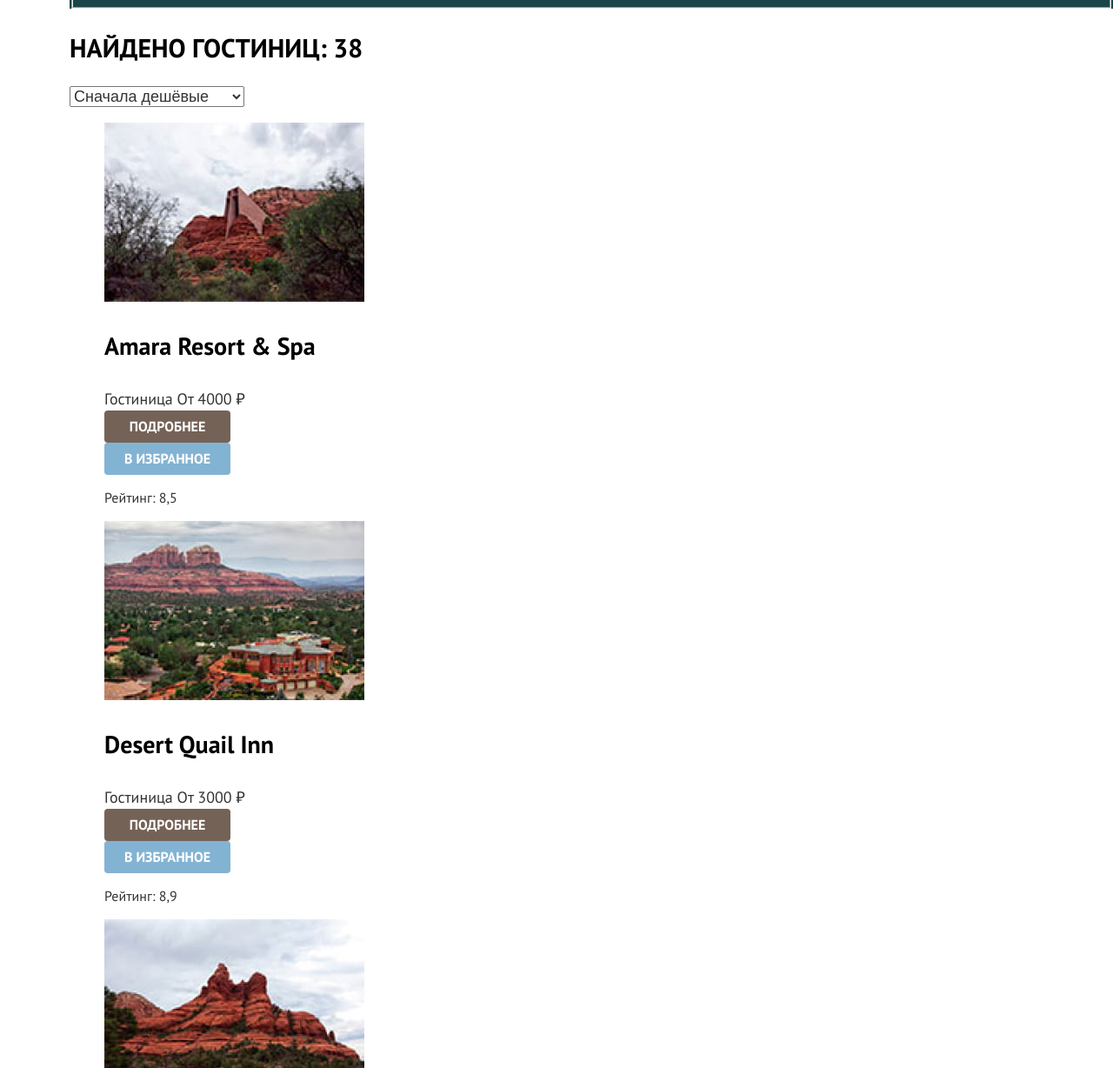
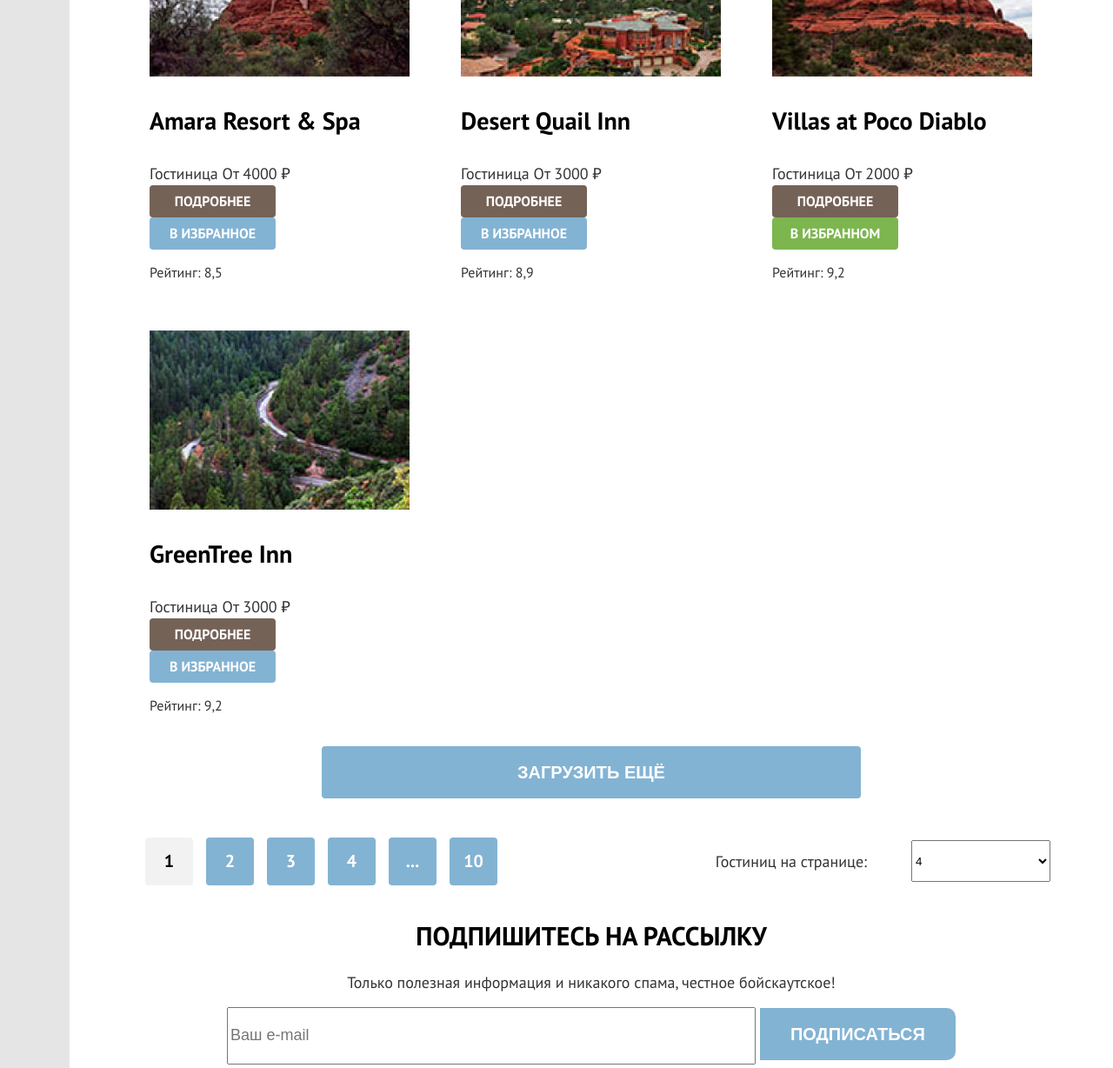
Before and after one commit to htmlacademy-htmlcss/1615961-sedona-33, a plain HTML site: page catalog.html in a window 1280 px wide. Shown: the part 772-2000 px from the top of the page at 87% size. Drawn offline with Linux system fonts and the light colour scheme.

Commit message:
Добавляет сетку страницы каталога

```diff
--- a/catalog.html
+++ b/catalog.html
@@ -217,8 +217,9 @@
               <a class="pagination-link" href="#">10</a>
             </li>
           </ul>
+          <div class="inner-select-control">
             <p class="inner-page-text">Гостиниц на странице:</p>
-          <select class="select-control">
+            <select class="select-control-pagination">
               <option value="one">1</option>
               <option value="two">2</option>
               <option value="three">3</option>
@@ -226,6 +227,7 @@
               <option value="five">5</option>
               <option value="six">6</option>
             </select>
+          </div>
          </section>
          <section class="newsletter-inner">
           <h2 class="newsletter-title newsletter-title-inner">Подпишитесь на рассылку</h2>
--- a/styles/styles.css
+++ b/styles/styles.css
@@ -21,6 +21,7 @@ html {
   padding-left: 40px;
   padding-right: 40px;
   margin: 0 auto;
+  background-color: #E5E5E5;
 }
 
 body {
@@ -86,6 +87,8 @@ body {
   box-sizing: border-box;
   min-width: 200px;
   max-width: 320px;
+  margin: 0;
+  padding: 0;
   padding-left: 35px;
   padding-right: 35px;
   height: 60px;
@@ -98,7 +101,6 @@ body {
   text-decoration: none;
   text-transform: uppercase;
   border-radius: 0px 10px 10px 0px;
-  margin: 0;
   border: none;
 }
 
@@ -384,10 +386,28 @@ body {
   /* Catalog */
 
 .hotels-properties {
+  display: flex;
+  width: 1200px;
+  min-height: 408px;
+  flex-direction: column;
   background-color: #1a4649;
   background-image: url("../images/catalog-filters-background.jpg");
   background-repeat: no-repeat;
   background-size: 100% auto;
+}
+
+.catalog-filter {
+  display: flex;
+  width: 1055px;
+  margin-left: 71px;
+  margin-right: 71px;
+  margin-bottom: 86px;
+  justify-content: space-between;
+}
+
+.catalog-filter-buttons {
+  display: flex;
+  flex-direction: column;
 }
 
 .inner-header-title {
@@ -395,10 +415,20 @@ body {
   font-weight: 700;
   font-size: 60px;
   line-height: 78px;
+  max-width: 750px;
+  margin: 0;
+  margin-top: 35px;
+  margin-left: 71px;
+  margin-bottom: 7px;
 }
 
 .breadcrumbs {
+  display: flex;
+  width: 50%;
   color: #ffffff;
+  margin: 0;
+  margin-left: 73px;
+  margin-bottom: 45px;
 }
 
 .catalog-filter {
@@ -420,10 +450,51 @@ body {
   font-weight: 400;
   font-size: 18px;
   line-height: 23px;
+  width: 287px;
+  height: 48px;
+}
+
+.inner-results {
+  display: flex;
+  max-width: 1057px;
+  margin: 0 auto;
+  padding: 50px;
+}
+
+.inner-sort-text {
+  max-width: 370px;
+  margin: 0;
+  margin-right: 192px;
+}
+
+.hotel-card-list {
+  display: flex;
+  flex-wrap: wrap;
+}
+
+.hotel-cards {
+  width: 1056px;
+  margin: 0 auto;
+  padding: 0;
 }
 
 .hotel-card-list {
   list-style-type: none;
+  margin: 0;
+  padding: 0;
+}
+
+.hotel-card-item {
+  box-sizing: border-box;
+  display: block;
+  width: 340px;
+  padding: 20px;
+  margin: 0;
+  margin-right: 18px;
+}
+
+.hotel-card-item:nth-child(3) {
+  margin-right: 0;
 }
 
 .hotel-card-link {
@@ -447,7 +518,7 @@ body {
 }
 
 .cards-show-more {
-  display: flex;
+  display: block;
   max-width: 700px;
   min-width: 620px;
   height: 60px;
@@ -462,15 +533,43 @@ body {
   background: #83B3D3;
   border-radius: 4px;
   align-items: center;
-  justify-content: center;
+  margin: 0 auto;
   box-sizing: border-box;
   border: none;
+}
+
+.catalog-pagination {
+  display: flex;
+  margin: 0 auto;
+  margin-top: 30px;
+  padding: 0;
+  max-width: 1056px;
 }
 
 .pagination {
   display: flex;
   flex-direction: row;
   list-style-type: none;
+  padding: 0;
+  margin: 0;
+}
+
+.inner-select-control {
+  display: flex;
+  margin-left: auto;
+}
+
+.inner-page-text {
+  margin-right: 51px;
+  margin-top: auto;
+  margin-bottom: auto;
+}
+
+.select-control-pagination {
+  width: 160px;
+  height: 48px;
+  margin-top: auto;
+  margin-bottom: auto;
 }
 
 .pagination-link {
@@ -507,6 +606,16 @@ body {
 
 .newsletter-inner {
   background-color: #ffffff;
+  width: 1000px;
+  margin: 0 auto;
+  padding: 0;
+  text-align: center;
+}
+
+.newsletter-form {
+  box-sizing: border-box;
+  width: 900px;
+  margin: 0 auto;
 }
 
 .newsletter-title-inner {
```
Lines whose indentation alone changed are shown as unchanged.
